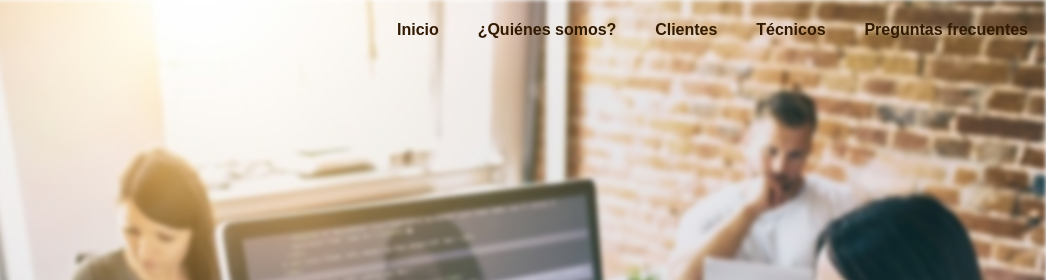
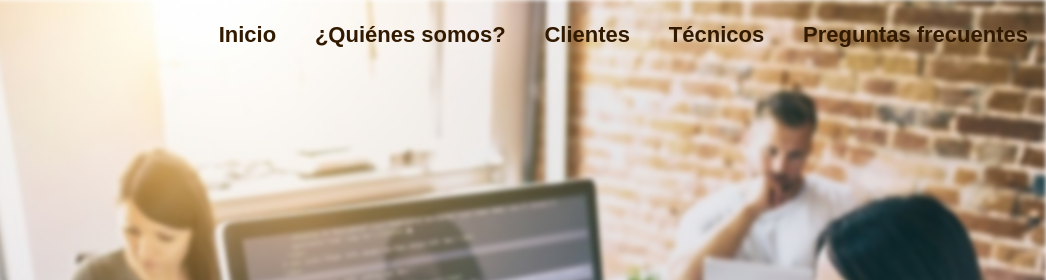
Before and after one commit to maxicuesta-25/Proyecto-techsupport, a website: page paginas/quienes_somos.html in a window 1280 px wide. Shown: the top 280 px of the page, 234-1280 px from the left. Drawn offline with Linux system fonts and the light colour scheme.

Commit message:
Techsupports con sass

```diff
--- a/paginas/quienes_somos.html
+++ b/paginas/quienes_somos.html
@@ -5,7 +5,7 @@
     <meta charset="UTF-8" />
     <meta http-equiv="X-UA-Compatible" content="IE=edge" />
     <meta name="viewport" content="width=device-width, initial-scale=1.0" />
-    <title>TechSupports</title>
+    <title>TechSupports Quienes Somos</title>
     <link rel="stylesheet" href="../CSS/style.css">
     <link rel="stylesheet" href="../CSS/bootstrap.min.css">
 </head>
--- a/sass/_variables.scss
+++ b/sass/_variables.scss
@@ -1 +1,4 @@
-$fontBase: 16px;
+//variables
+$fontBase: 22px;
+$fontMain: 20px;
+$backgroundTarjetas: linear-gradient(45deg, #774a1db3, #af69244d);
```
Also changed, not shown: index.html (+4 -2 lines), paginas/clientes.html (+1 -1 lines), paginas/preguntas_frecuentes.html (+1 -1 lines), paginas/tecnicos.html (+1 -1 lines), CSS/style.css, README.md (deleted), sass/index.scss (line endings or trailing spaces), style.css (deleted).
